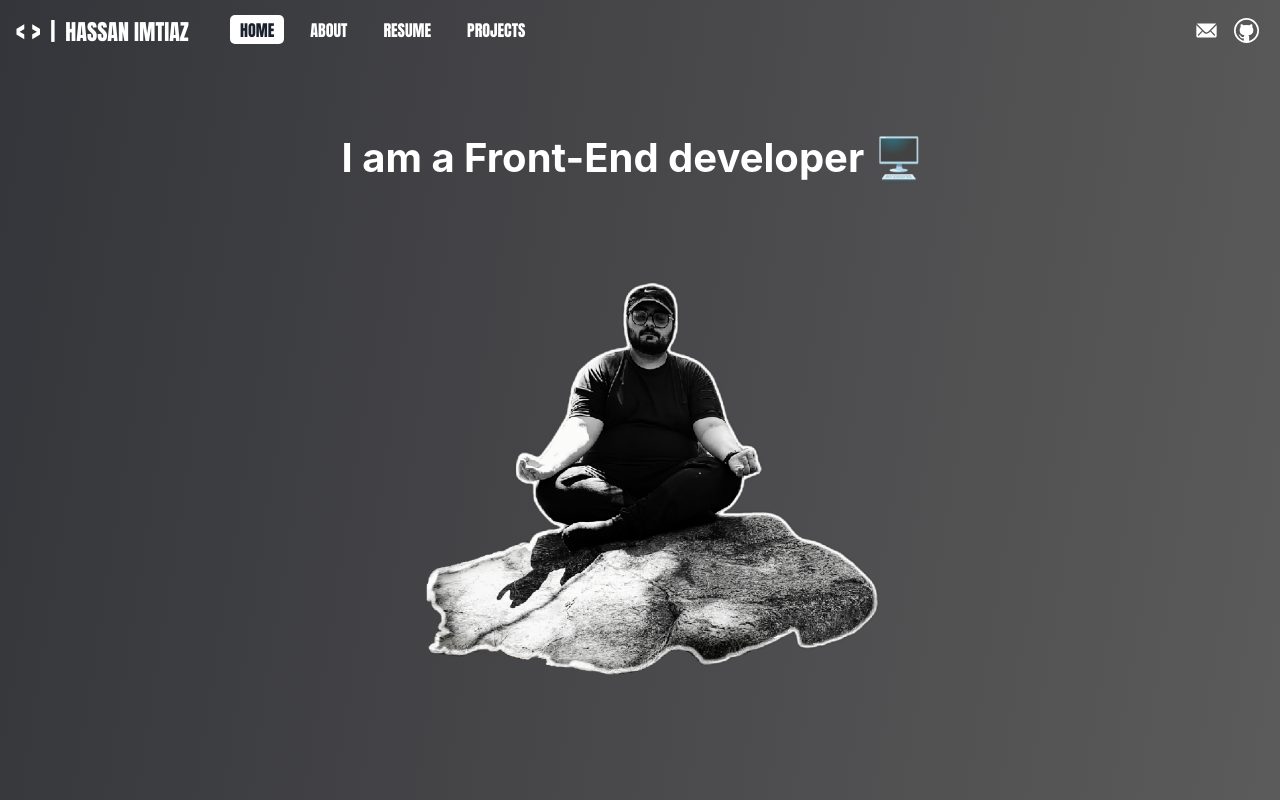
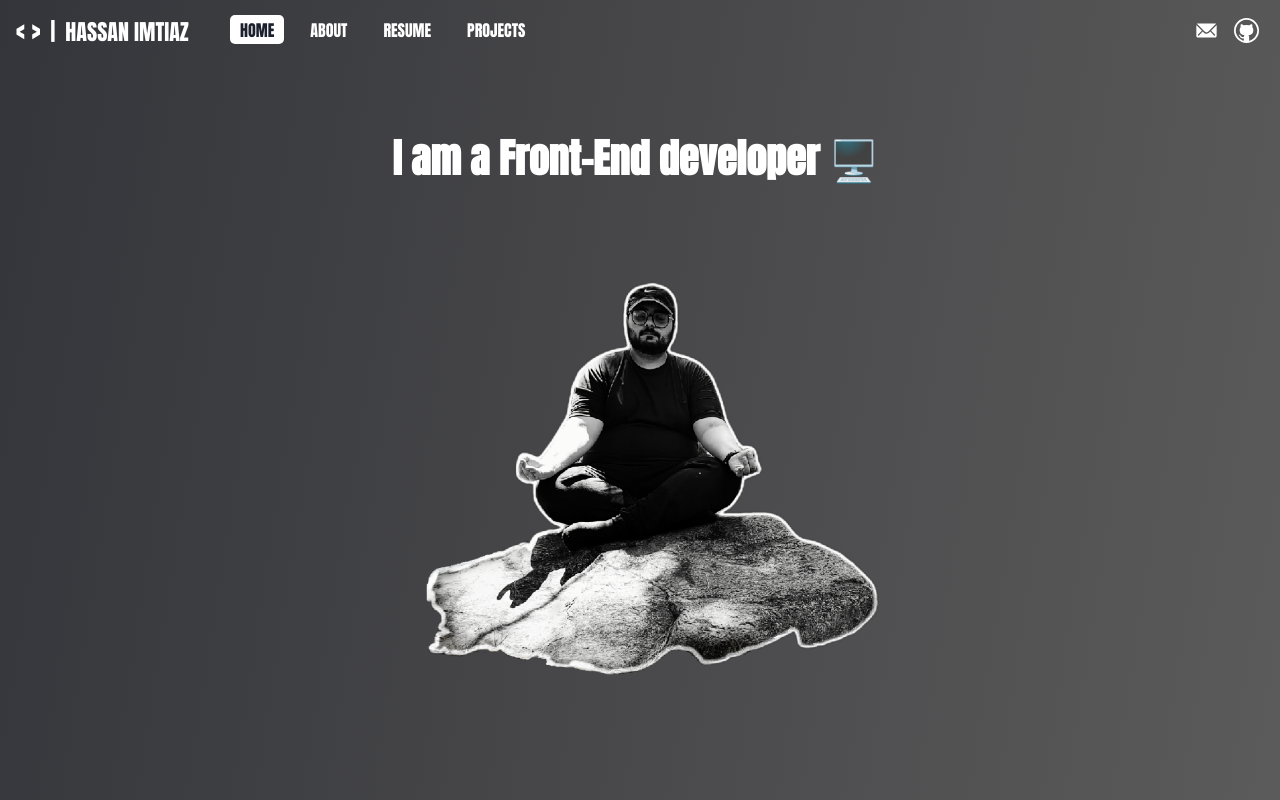
Before and after one commit to hassanimtiaz194/portfolio, a Next.js app: page / in a window 1280 px wide. Built offline with nearby package versions, Linux system fonts and the light colour scheme.

Commit message:
minor change

```diff
--- a/src/app/page.js
+++ b/src/app/page.js
@@ -17,7 +17,11 @@ export default function Home() {
       justifyContent="center"
     >
       <Box>
-        <Text color="white" fontSize={{ base: '18px', md: '26px', lg: '40px' }}>
+        <Text
+          fontFamily="Anton"
+          color="white"
+          fontSize={{ base: "18px", md: "26px", lg: "40px" }}
+        >
           <TypicalAnimation steps={Introduction} />
         </Text>
       </Box>
```
